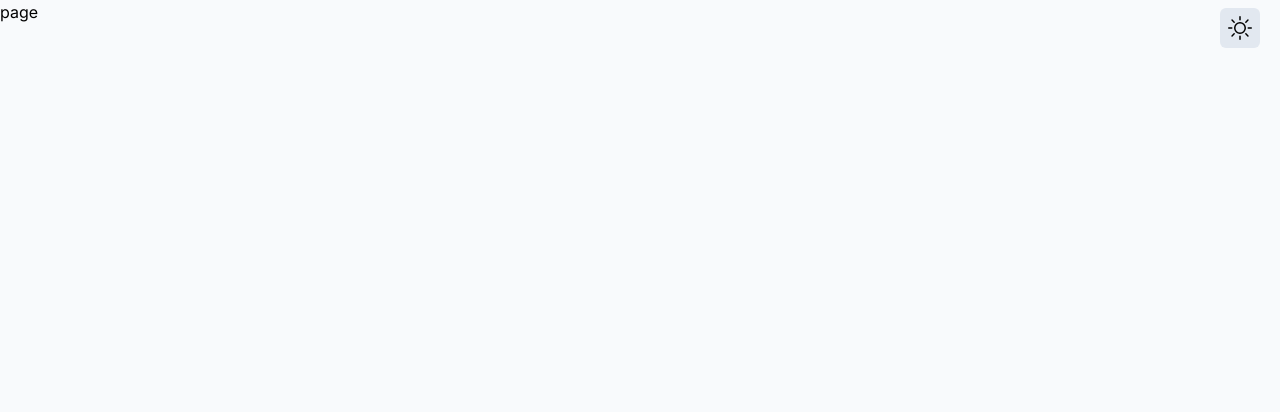
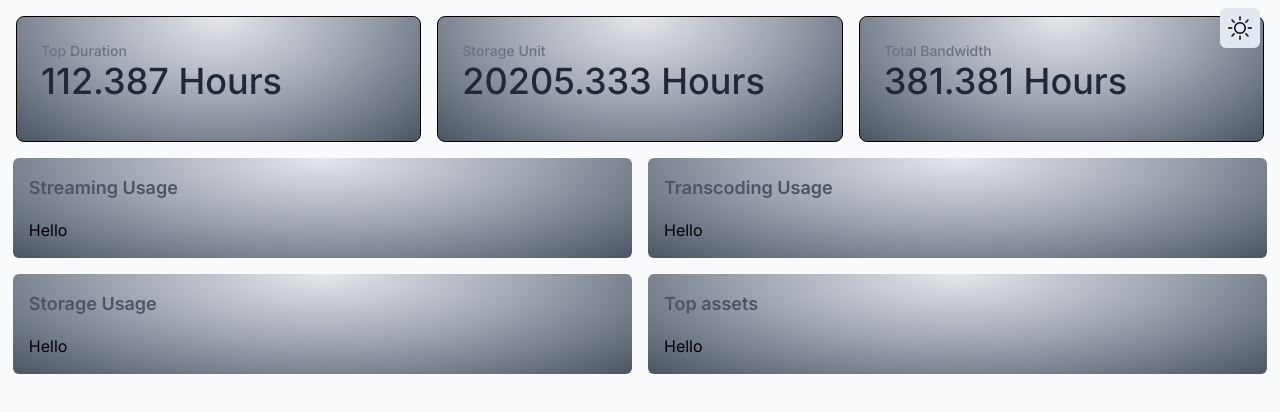
Before and after one commit to pranikz/gumlethq-assignment, a Next.js app: page /Dashboard in a window 1280 px wide. Shown: the top 412 px of the page. Built offline with nearby package versions, Linux system fonts and the light colour scheme.

Commit message:
feat: connected api to the frontend and shown prelimnary data without charts

```diff
--- a/app/Dashboard/page.tsx
+++ b/app/Dashboard/page.tsx
@@ -1,9 +1,115 @@
-import React from "react";
+"use client";
+import React, { useEffect, useState } from "react";
 
 type Props = {};
 
+import axios, { AxiosResponse } from "axios";
+import { Apiresponse, Video } from "../types";
+
+const baseUrl = "http://localhost:3000/api/hello";
+
+async function fetchData(
+  page: number,
+  limit: number,
+  period: number
+): Promise<any> {
+  try {
+    const response: AxiosResponse = await axios.get(baseUrl, {
+      params: {
+        page: page,
+        limit: limit,
+        period: period,
+      },
+    });
+
+    return response.data;
+  } catch (error) {
+    console.error("Error fetching data:", error);
+    throw error;
+  }
+}
+const page = 1;
+const limit = 20;
+const period = 380;
+
+// Call the fetchData function with the specified parameters
+
 const Dashboard = (props: Props) => {
-  return <div>page</div>;
+  const [data, setData] = useState<Apiresponse<Video>>({});
+  useEffect(() => {
+    fetchData(page, limit, period)
+      .then((data) => {
+        setData(data);
+        console.log("API response:", data);
+      })
+      .catch((error) => {
+        console.error(error);
+      });
+  }, []);
+
+  return (
+    <div>
+      {/* headerdata */}
+      <div className="">
+        <div className=" grid  gap-4 p-4 sm:grid-cols-2 lg:grid-cols-3 mx-auto ">
+          <div className="max-w-lg rounded-lg border border-black px-6 pt-6 pb-10 bg-[radial-gradient(ellipse_at_top,_var(--tw-gradient-stops))] dark:from-gray-700 dark:via-gray-900 dark:to-black  from-gray-200 via-gray-400 to-gray-600 ">
+            <p className="text-sm font-medium text-gray-500 dark:text-gray-100">
+              Top Duration
+            </p>
+            <p className="text-4xl font-medium text-gray-800 dark:text-gray-200">
+              {data?.data?.total_data_top_duration.toFixed(3)}&nbsp;Hours
+            </p>
+          </div>
+
+          <div className="max-w-lg rounded-lg border border-black px-6 pt-6 pb-10 bg-[radial-gradient(ellipse_at_top,_var(--tw-gradient-stops))] dark:from-gray-700 dark:via-gray-900 dark:to-black  from-gray-200 via-gray-400 to-gray-600 ">
+            <p className="text-sm font-medium text-gray-500 dark:text-gray-100">
+              Storage Unit
+            </p>
+            <p className="text-4xl font-medium text-gray-800 dark:text-gray-200">
+              {data?.data?.total_storage_unit_consumption.toFixed(3)}&nbsp;Hours
+            </p>
+          </div>
+
+          <div className="max-w-lg rounded-lg border border-black px-6 pt-6 pb-10 bg-[radial-gradient(ellipse_at_top,_var(--tw-gradient-stops))] dark:from-gray-700 dark:via-gray-900 dark:to-black  from-gray-200 via-gray-400 to-gray-600 ">
+            <p className="text-sm font-medium text-gray-500 dark:text-gray-100">
+              Total Bandwidth
+            </p>
+            <p className="text-4xl font-medium text-gray-800 dark:text-gray-200">
+              {data?.data?.total_bandwidth_consumption.toFixed(3)}&nbsp;Hours
+            </p>
+          </div>
+        </div>
+      </div>
+
+      {/* chart data */}
+      <div className="grid gap-4 grid-cols-2 w-[98%] mx-auto ">
+        <div className=" bg-[radial-gradient(ellipse_at_top,_var(--tw-gradient-stops))] dark:from-gray-700 dark:via-gray-900 dark:to-black  from-gray-200 via-gray-400 to-gray-600  p-4 rounded-md ">
+          <h2 className="text-gray-600 text-lg font-semibold pb-4">
+            Streaming Usage
+          </h2>
+          <div>Hello</div>
+        </div>
+        <div className="bg-[radial-gradient(ellipse_at_top,_var(--tw-gradient-stops))] dark:from-gray-700 dark:via-gray-900 dark:to-black  from-gray-200 via-gray-400 to-gray-600  p-4 rounded-md">
+          <h2 className="text-gray-600 text-lg font-semibold pb-4">
+            Transcoding Usage
+          </h2>
+          <div>Hello</div>
+        </div>
+        <div className="bg-[radial-gradient(ellipse_at_top,_var(--tw-gradient-stops))] dark:from-gray-700 dark:via-gray-900 dark:to-black  from-gray-200 via-gray-400 to-gray-600  p-4 rounded-md ">
+          <h2 className="text-gray-600 text-lg font-semibold pb-4">
+            Storage Usage
+          </h2>
+          <div>Hello</div>
+        </div>
+        <div className="bg-[radial-gradient(ellipse_at_top,_var(--tw-gradient-stops))] dark:from-gray-700 dark:via-gray-900 dark:to-black  from-gray-200 via-gray-400 to-gray-600  p-4 rounded-md">
+          <h2 className="text-gray-600 text-lg font-semibold pb-4">
+            Top assets
+          </h2>
+          <div>Hello</div>
+        </div>
+      </div>
+    </div>
+  );
 };
 
 export default Dashboard;
--- a/app/page.tsx
+++ b/app/page.tsx
@@ -1,8 +1,7 @@
-import { switchThemeDuration } from "./constants";
 import Dashboard from "./Dashboard/page";
 export default function Home() {
   return (
-    <div className="flex flex-col items-center justify-center h-screen gap-5">
+    <div className="flex flex-col h-screen gap-5 w-[80%] mx-auto">
       <Dashboard />
     </div>
   );
--- a/package.json
+++ b/package.json
@@ -13,6 +13,7 @@
     "@types/react": "18.2.12",
     "@types/react-dom": "18.2.5",
     "autoprefixer": "10.4.14",
+    "axios": "^1.4.0",
     "eslint": "8.42.0",
     "eslint-config-next": "13.4.5",
     "next": "13.4.5",
```
Also changed, not shown: 1 other file (tests, documents, lock files or other folders).
